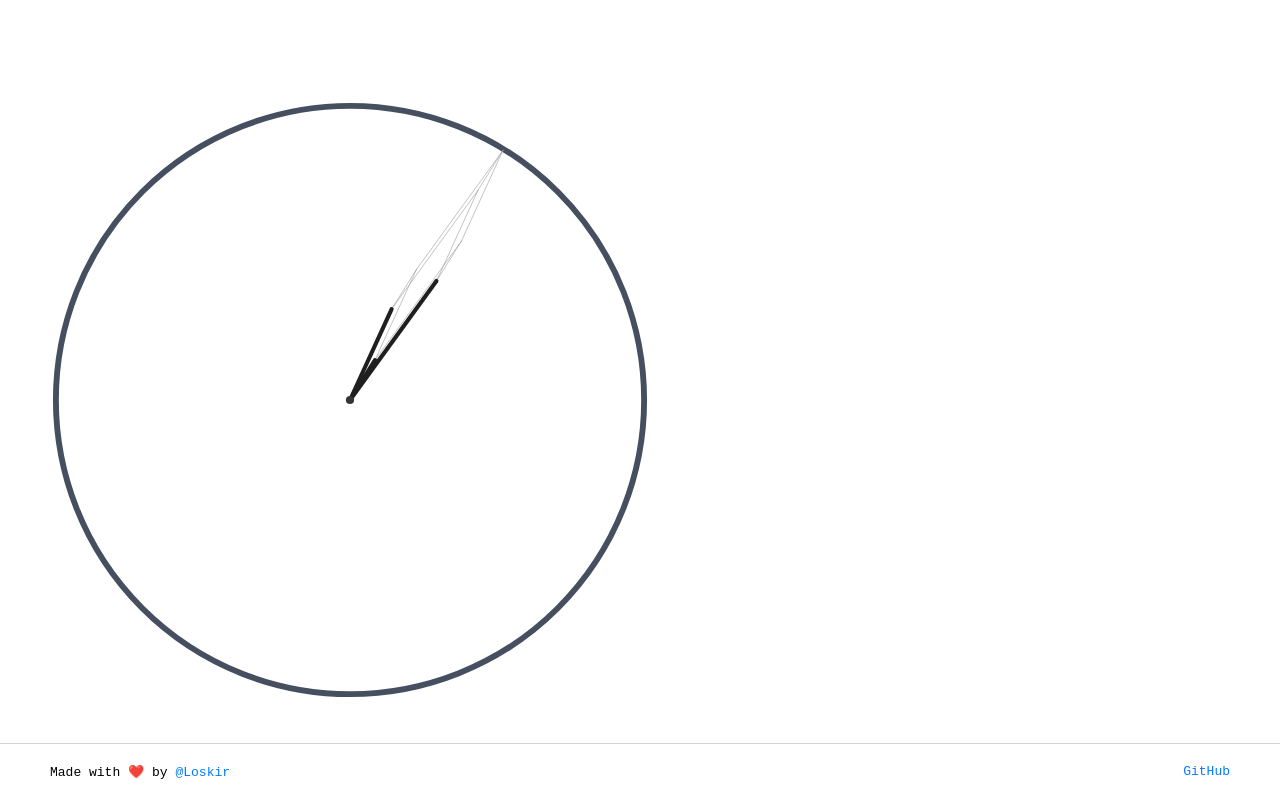
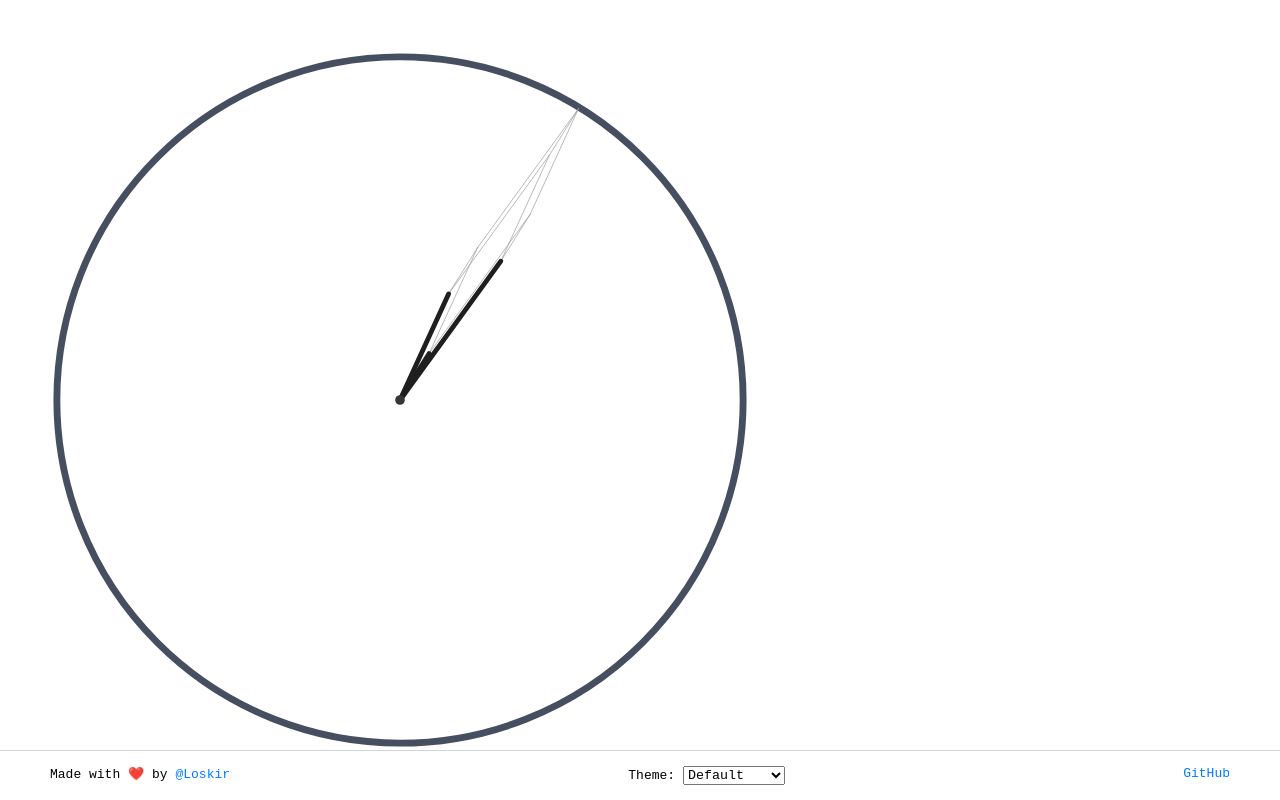
Before and after one commit to Loskir/3d-clock, a Vue app: page / in a window 1280 px wide. Built offline with nearby package versions, Linux system fonts and the light colour scheme.

Commit message:
:sparkles: Add themes

```diff
--- a/src/App.vue
+++ b/src/App.vue
@@ -1,5 +1,5 @@
 <template>
-  <div id="app">
+  <div id="app" :class="theme">
     <div class="svg-wrapper">
       <svg class="svg" viewBox="-10 -10 1020 1020">
         <circle :r="clockRadius" :cx="clockRadius" :cy="clockRadius" class="clock"/>
@@ -25,6 +25,14 @@
     </div>
     <footer class="footer">
       <span>Made with ❤️ by <a href="https://loskir.ru" target="_blank">@Loskir</a></span>
+      <label>
+        Theme:
+        <select v-model="theme">
+          <option value="default">Default</option>
+          <option value="flat-white">Flat white</option>
+          <option value="flat-black">Flat black</option>
+        </select>
+      </label>
       <span><a href="https://github.com/Loskir/3d-clock" target="_blank">GitHub</a></span>
     </footer>
   </div>
@@ -70,11 +78,7 @@
 
         ms: 0,
 
-        debugDrawings: false,
-
-        timeTimeout: undefined,
-
-        devMenuOpened: false,
+        theme: 'default',
 
         Point,
         Vector,
@@ -169,6 +173,8 @@
     height: 100vh;
     overflow: hidden;
 
+    select
+      font-family monospace
 
   a {
     color: #007bff;
@@ -181,7 +187,7 @@
   }
 
   .svg-wrapper {
-    padding: 100px 50px;
+    padding: 50px;
     width: 100%;
     height: 100%;
     box-sizing: border-box;
@@ -191,37 +197,87 @@
     max-width: 100%;
     max-height: 100%;
 
-    .clock {
-      fill white
-      stroke #464f60
+    .clock
       stroke-width 10
-    }
-
-    .center {
-      fill: #363636;
-    }
 
     .primary
-      stroke #1f1f1f
       stroke-width 7
       stroke-linecap round
 
     .secondary
-      stroke #999999
       stroke-width 1
       stroke-linecap round
 
-  .footer {
+  .footer
     position: absolute;
     z-index: 100;
     width: 100%;
     bottom: 0;
-    background: white;
-    border-top: solid 1px #ced4da;
-    padding: 20px 50px;
+    padding: 15px 50px;
     box-sizing: border-box;
     display: flex;
     flex-direction: row;
     justify-content: space-between;
-  }
+
+
+  .default
+    .svg
+      .clock
+        fill white
+        stroke #464f60
+
+      .center
+        fill #363636
+
+      .primary
+        stroke #1f1f1f
+
+      .secondary
+        stroke #999999
+
+    .footer
+      background white
+      border-top solid 1px #ced4da
+
+  .flat-white
+    .svg
+      .clock
+        fill white
+        stroke none
+
+      .center
+        fill #303030
+
+      .primary
+        stroke #1f1f1f
+
+      .secondary
+        stroke #999999
+
+    .footer
+      background white
+
+  .flat-black
+    background-color black
+    color white
+    .svg
+      .clock
+        fill none
+        stroke none
+
+      .center
+        fill #fafafa
+
+      .primary
+        stroke white
+
+      .secondary
+        stroke #808080
+
+    .footer
+      background black
+
+    select
+      color white
+      background-color black
 </style>
```
